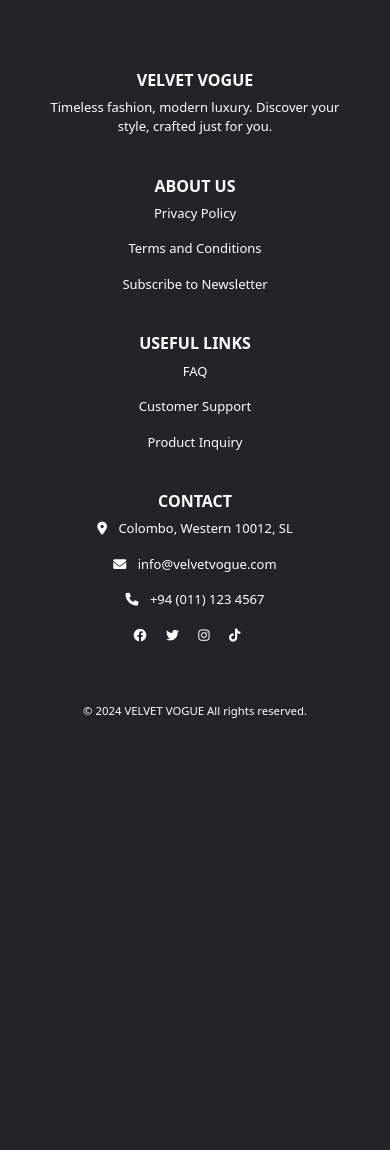
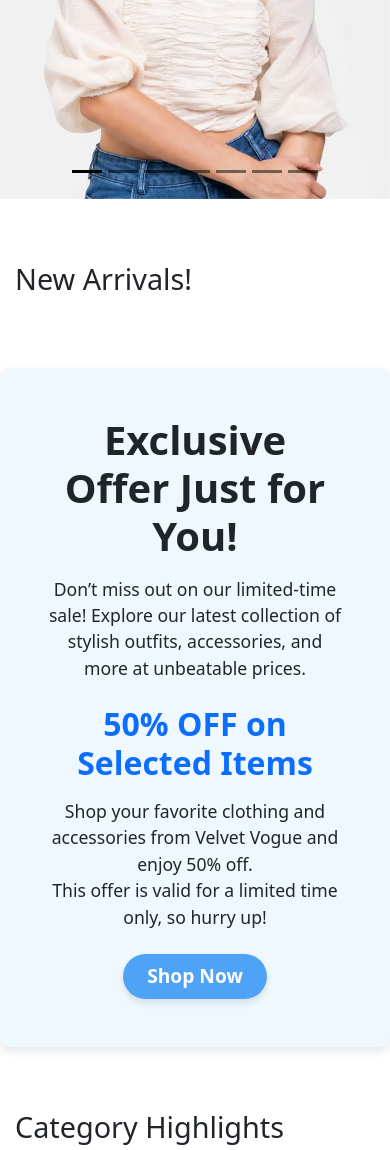
Before and after one commit to kalharatennakoon/velvetvogue, a PHP site: page /velvetvogue/ in a window 390 px wide. Shown: the part 530-1680 px from the top of the page. Before the commit the page ends 1248 px from the top, so only its background shows below. Run offline with PHP 8.4, Linux system fonts and the light colour scheme; data that the repository does not hold is empty.

Commit message:
add image carousel and new arrivals section with promotional highlights

```diff
--- a/index.php
+++ b/index.php
@@ -18,22 +18,39 @@
 
     <?php include './includes/header.php'; ?>
 
+    <!-- Image Carousel Section -->
     <div class="min-h-screen overflow-x-hidden d-flex justify-content-center align-items-center">
         <div id="carouselExampleIndicators" class="carousel carousel-dark slide mt-5" data-bs-ride="carousel">
             <div class="carousel-indicators">
             <button type="button" data-bs-target="#carouselExampleIndicators" data-bs-slide-to="0" class="active" aria-current="true" aria-label="Slide 1"></button>
             <button type="button" data-bs-target="#carouselExampleIndicators" data-bs-slide-to="1" aria-label="Slide 2"></button>
             <button type="button" data-bs-target="#carouselExampleIndicators" data-bs-slide-to="2" aria-label="Slide 3"></button>
+            <button type="button" data-bs-target="#carouselExampleIndicators" data-bs-slide-to="3" aria-label="Slide 4"></button>
+            <button type="button" data-bs-target="#carouselExampleIndicators" data-bs-slide-to="4" aria-label="Slide 5"></button>
+            <button type="button" data-bs-target="#carouselExampleIndicators" data-bs-slide-to="5" aria-label="Slide 6"></button>
+            <button type="button" data-bs-target="#carouselExampleIndicators" data-bs-slide-to="6" aria-label="Slide 7"></button>
             </div>
             <div class="carousel-inner">
                 <div class="carousel-item active" data-bs-interval="3000">
-                    <img src="<?php echo BASE_URL; ?>/assets/images/image01.png" class="d-block w-100" alt="...">
+                    <img src="<?php echo BASE_URL; ?>/assets/images/carousel-image01.png" class="d-block w-100" alt="...">
                 </div>
                 <div class="carousel-item" data-bs-interval="3000">
-                    <img src="<?php echo BASE_URL; ?>/assets/images/image02.png" class="d-block w-100" alt="...">
+                    <img src="<?php echo BASE_URL; ?>/assets/images/carousel-image02.png" class="d-block w-100" alt="...">
                 </div>
                 <div class="carousel-item" data-bs-interval="3000">
-                    <img src="<?php echo BASE_URL; ?>/assets/images/image03.png" class="d-block w-100" alt="...">
+                    <img src="<?php echo BASE_URL; ?>/assets/images/carousel-image03.png" class="d-block w-100" alt="...">
+                </div>
+                <div class="carousel-item" data-bs-interval="3000">
+                    <img src="<?php echo BASE_URL; ?>/assets/images/carousel-image04.png" class="d-block w-100" alt="...">
+                </div>
+                <div class="carousel-item" data-bs-interval="3000">
+                    <img src="<?php echo BASE_URL; ?>/assets/images/carousel-image05.png" class="d-block w-100" alt="...">
+                </div>
+                <div class="carousel-item" data-bs-interval="3000">
+                    <img src="<?php echo BASE_URL; ?>/assets/images/carousel-image06.png" class="d-block w-100" alt="...">
+                </div>
+                <div class="carousel-item" data-bs-interval="3000">
+                    <img src="<?php echo BASE_URL; ?>/assets/images/carousel-image07.png" class="d-block w-100" alt="...">
                 </div>
             </div>
 
@@ -51,6 +68,113 @@
         </div>
     </div>
 
+
+    <!-- New Arrivals Section -->
+    <section class="container my-5">
+        <h2 class="text-left">New Arrivals!</h2>
+        <div class="row">
+            <?php
+            // Fetch "New Arrivals" products from the database
+            $query = "SELECT * FROM products WHERE is_active = 1 AND category = 'New Arrivals' LIMIT 4";
+            $result = mysqli_query($conn, $query);
+
+            while ($product = mysqli_fetch_assoc($result)) {
+                echo '
+                <div class="col-md-3">
+                    <div class="card text-center">
+                        <img src="' . BASE_URL . '/' . PRODUCT_IMAGE_PATH . '/' . ($product['image_url'] ? htmlspecialchars($product['image_url']) : 'placeholder.jpg') . '" class="card-img-top" alt="' . htmlspecialchars($product['name']) . '">
+                        <div class="card-body">
+                            <h5 class="card-title">' . htmlspecialchars($product['name']) . '</h5>
+                            <p class="card-text">Rs. ' . number_format($product['price'], 2) . '</p>
+                            <a href="#" class="btn btn-primary">Buy Now</a>
+                        </div>
+                    </div>
+                </div>';
+            }
+            ?>
+        </div>
+    </section>
+
+   <!-- Promo Box -->
+    <section class="container my-5 p-5 text-center" style="background: #f0f8ff; border-radius: 10px; box-shadow: 0 4px 10px rgba(0, 0, 0, 0.1);">
+        <h2 class="text-dark mb-3" style="font-size: 2.5rem; font-weight: bold;">Exclusive Offer Just for You!</h2>
+        <p class="text-dark mb-4" style="font-size: 1.1rem; font-weight: 300;">Don’t miss out on our limited-time sale! Explore our latest collection of stylish outfits, accessories, and more at unbeatable prices.</p>
+        <h3 class="text-primary mb-3" style="font-size: 2rem; font-weight: 600;">50% OFF on Selected Items</h3>
+        <p class="text-dark mb-4" style="font-size: 1.1rem;">Shop your favorite clothing and accessories from Velvet Vogue and enjoy 50% off. <br>This offer is valid for a limited time only, so hurry up!</p>
+        <a href="shop.php" class="btn btn-primary px-4 py-2" style="font-size: 1.2rem; font-weight: bold; background-color: #4fa3f7; border: none; color: white; border-radius: 50px; box-shadow: 0 4px 6px rgba(0, 0, 0, 0.1); transition: background-color 0.3s ease-in-out;">
+            Shop Now
+        </a>
+    </section>
+
+    <!-- Add a hover effect for the button -->
+    <style>
+        .btn:hover {
+            background-color: #3a91d4;
+        }
+
+        /* Responsive Styles */
+        @media (max-width: 768px) {
+            .container {
+                padding: 20px;
+            }
+            h2 {
+                font-size: 2rem;
+            }
+            h3 {
+                font-size: 1.5rem;
+            }
+            .btn {
+                font-size: 1rem;
+                padding: 12px 24px;
+            }
+        }
+
+        @media (max-width: 480px) {
+            .container {
+                padding: 15px;
+            }
+            h2 {
+                font-size: 1.8rem;
+            }
+            h3 {
+                font-size: 1.3rem;
+            }
+            .btn {
+                font-size: 0.9rem;
+                padding: 10px 20px;
+            }
+        }
+    </style>
+
+
+
+
+   <!-- Category Highlights -->
+    <section class="container my-5">
+        <h2 class="text-left">Category Highlights</h2>
+        <div class="row">
+            <?php
+            // Fetch category highlights from the database
+            $categories = ['Men', 'Women', 'Kids', 'Promotions'];
+            foreach ($categories as $category) {
+                // Generate the URL with BASE_URL/pages/
+                $categoryUrl = BASE_URL . '/pages/' . strtolower($category) . '.php';
+                echo '
+                <div class="col-md-3">
+                    <div class="card text-center">
+                        <img src="' . BASE_URL . '/assets/images/' . strtolower($category) . '.png" class="card-img-top" alt="' . $category . '" style="max-height: 200px; width: 100%; object-fit: contain;">
+                        <div class="card-body">
+                            <h5 class="card-title">' . $category . '</h5>
+                            <a href="' . $categoryUrl . '" class="btn btn-primary">Explore</a>
+                        </div>
+                    </div>
+                </div>';
+            }
+            ?>
+        </div>
+    </section>
+
+
     <?php include './includes/footer.php'; ?>
 </body>
 </html>
```
Also changed, not shown: assets/images/carousel-image01.png (added), assets/images/carousel-image02.png (added), assets/images/carousel-image03.png (added), assets/images/carousel-image04.png (added), assets/images/carousel-image05.png (added), assets/images/carousel-image06.png (added), assets/images/carousel-image07.png (added), 4 other files.
